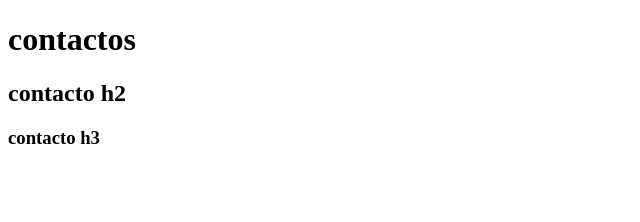
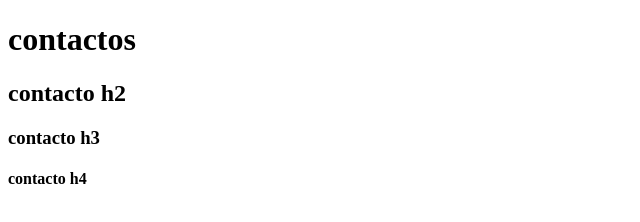
Before and after one commit to juanjavier1001/prueba-git-2021, a plain HTML site: page contactos.html in a window 1280 px wide. Shown: the whole page, without its empty margins (0-640 px from the left). Drawn offline with Linux system fonts and the light colour scheme.

Commit message:
agrego h4

```diff
--- a/contactos.html
+++ b/contactos.html
@@ -10,5 +10,6 @@
     <h1>contactos</h1>
     <h2>contacto h2 </h2>
     <h3>contacto h3</h3>
+    <h4>contacto h4 </h4>
 </body>
 </html>
```
